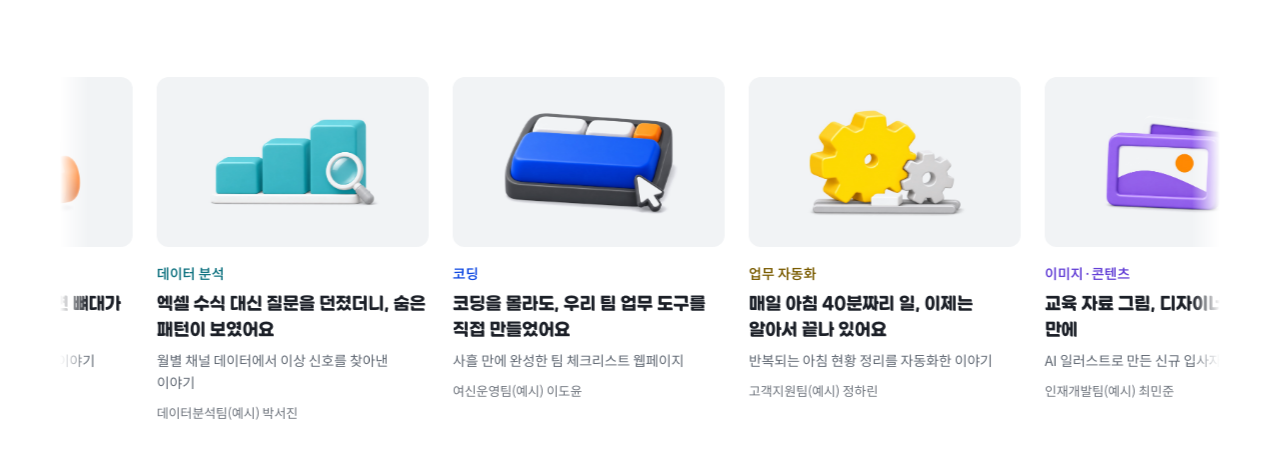
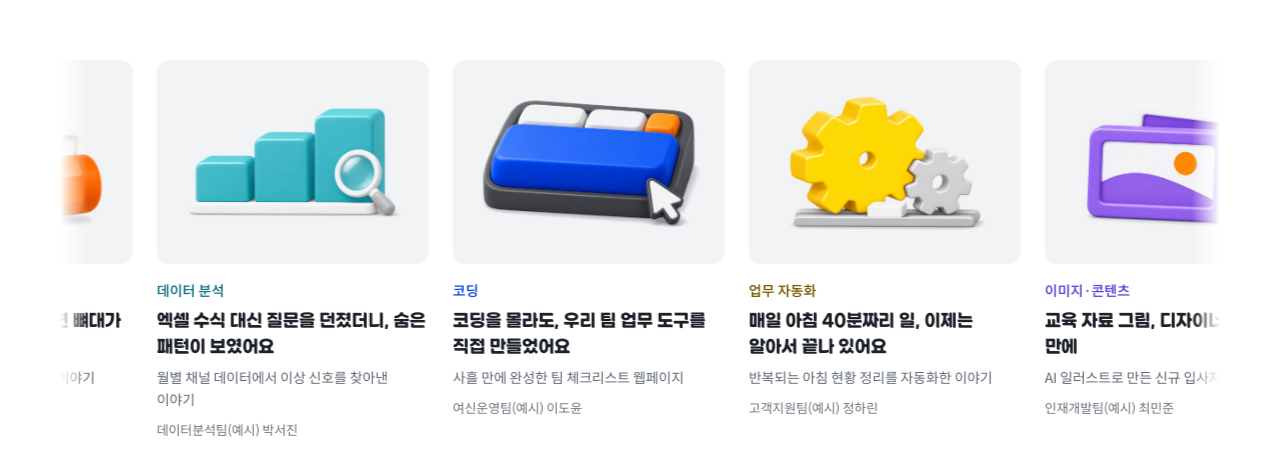
Before and after one commit to realmi-lab/my-ax-story, a plain HTML site: page index.html in a window 1280 px wide. Shown: the part 145-620 px from the top of the page. Drawn offline with Linux system fonts and the light colour scheme; a web font is replaced by a local one.

Commit message:
카드 썸네일 비율을 16:10에서 4:3으로 변경
가로로 길어 보이던 틀을 4:3(272×204)으로 바꾸고, 이미지를 82%로 넣어 사물 둘레 여백을 맞춘다.

Co-Authored-By: Claude Opus 5.5 <noreply@anthropic.com>

```diff
--- a/css/style.css
+++ b/css/style.css
@@ -124,16 +124,16 @@ code { font-family: ui-monospace, SFMono-Regular, Menlo, monospace; font-size: .
 /* 카드 */
 .card { flex: 0 0 auto; width: 272px; display: block; border-radius: 16px; -webkit-user-select: none; user-select: none; }
 .card-thumb {
-  position: relative; aspect-ratio: 16 / 10; border-radius: var(--radius); overflow: hidden; margin-bottom: 16px;
+  position: relative; aspect-ratio: 4 / 3; border-radius: var(--radius); overflow: hidden; margin-bottom: 16px;
   background: var(--thumb);
 }
 /* 이미지 바탕(#F1F3F5)과 썸네일 바탕이 같아서, 줄여 넣어도 이음새 없이 사물 둘레에 여백이 생긴다 */
-.card-thumb img { width: 100%; height: 100%; object-fit: cover; transform: scale(.78); transition: transform .45s var(--ease); -webkit-user-drag: none; }
+.card-thumb img { width: 100%; height: 100%; object-fit: cover; transform: scale(.82); transition: transform .45s var(--ease); -webkit-user-drag: none; }
 .card-thumb img.is-broken, .post-figure img.is-broken { visibility: hidden; }
 .card-thumb.is-fallback::after, .post-figure.is-fallback::after {
   content: "AX"; position: absolute; right: 14px; bottom: 8px; font-size: 40px; font-weight: 600; letter-spacing: -0.04em; color: rgba(28, 32, 40, .12);
 }
-.card:hover .card-thumb img { transform: scale(.82); }
+.card:hover .card-thumb img { transform: scale(.86); }
 .card-cat { font-size: 14px; font-weight: 600; letter-spacing: 0; color: var(--accent-ink); margin-bottom: 6px; }
 .card-title {
   font-family: var(--font-title); font-size: 18px; font-weight: 700; line-height: 1.45; letter-spacing: -0.01em; color: var(--text-1);
```
